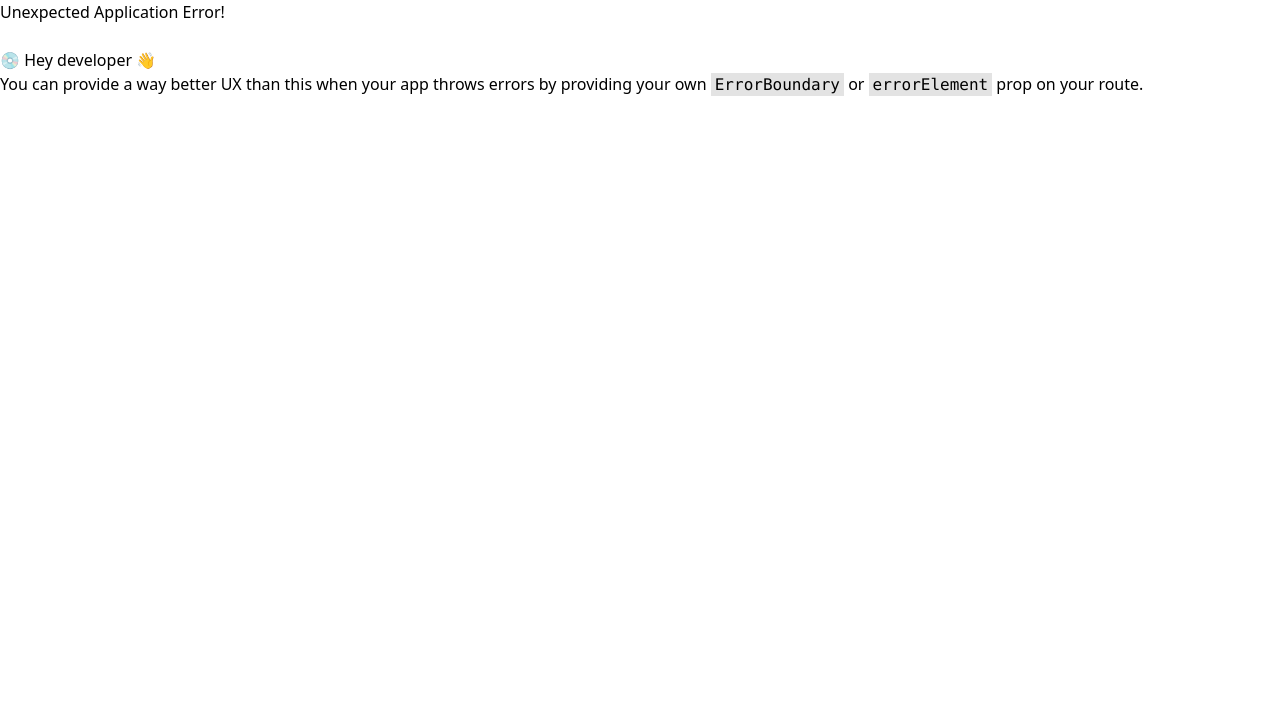
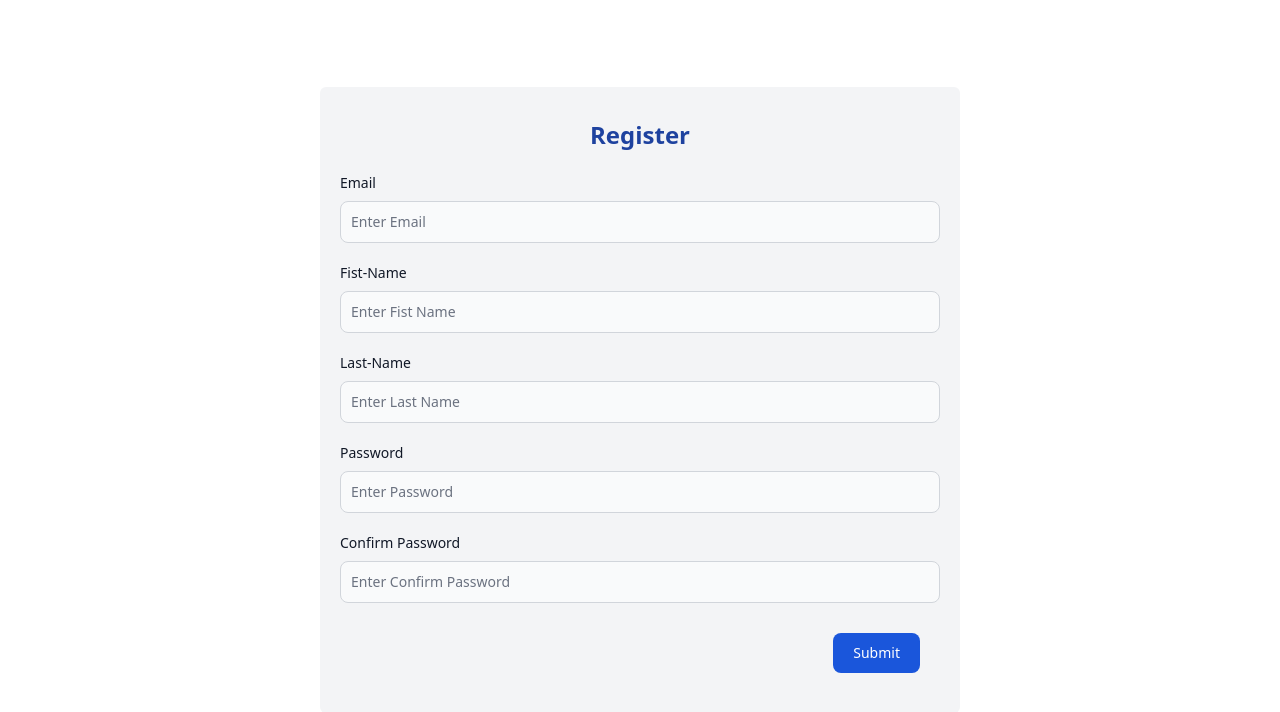
Before and after one commit to Nimith-Oeun/React-Js, a React (Vite) app: page /Register in a window 1280 px wide. Before the commit this address had no page. Shown: the top 712 px of the page. Built offline with nearby package versions, Linux system fonts and the light colour scheme.

Commit message:
Update Register

```diff
--- a/package.json
+++ b/package.json
@@ -20,7 +20,8 @@
     "react-dom": "^18.2.0",
     "react-router-dom": "^6.23.1",
     "sort-by": "^0.0.2",
-    "yub": "^0.11.1"
+    "yub": "^0.11.1",
+    "yup": "^1.4.0"
   },
   "devDependencies": {
     "@types/react": "^18.2.66",
--- a/src/page/auth/Register.jsx
+++ b/src/page/auth/Register.jsx
@@ -1,30 +1,167 @@
-import React from 'react'
-import { Formik, Form, Field, ErrorMessage } from 'formik';
-import * as Yup from 'yup';
-
+import React from "react";
+import { Formik, Form, Field, ErrorMessage } from "formik";
+import * as Yup from "yup";
+const passwordRegex = /^(?=.*[a-z])(?=.*[A-Z])(?=.*\d)(?=.*[@$!%*?&])[A-Za-z\d@$!%*?&]{8,}$/ ;
 
 const validationSchema = Yup.object({
-    fist_name : Yup.string().required(" Enter your Fist-Name "),
-    Last_name : Yup.string().required(" Enter youy Last-Name "),
-    email: Yup.string().email(" Invalid Email").required("Enter your Email"),
-    password1: Yup.string().min(8, "Password must be at least 8 characters").required("Required"),
-    password2: Yup.string().oneOf([Yup.ref("password1") , null , "password Must much!!"])
-})
-
+  email: Yup.string().email(" Invalid Email").required("Email is Required!!"),
+  fist_name: Yup.string().required(" Fist-Name is Required!! "),
+  Last_name: Yup.string().required(" List-Name is Required!! "),
+  password1: Yup.string()
+    .min(8, "Password must be at least 8 characters") //.matches(passwordRegex , "Password must be at least 8 charector, an upercase, an number, an lowercase, an spacial charecter ") if use passwordRegex we must replace on mine.
+    .required("Password is Required!!"),
+  password2: Yup.string()
+  .oneOf([Yup.ref("password1"),null],"password Must much!!",)
+  .required("Confirm Password is Required!!")
+  //.matches(passwordRegex , "Password must be at least 8 charector, an upercase, an number, an lowercase, an spacial charecter ")
+});
 
 export default function Register() {
   return (
-    <section>
-        <Formik
-            initialValues={{
-                fist_name : "",
-                Last_name : "",
-                email : "",
-                password1 : "",
-                password2 :"",
-            }}
-        >
-        </Formik>
+    <section className="flex justify-center items-center h-screen">
+      <Formik
+        initialValues={{
+          email: "",
+          fist_name: "",
+          Last_name: "",
+          password1: "",
+          password2: "",
+        }}
+        validationSchema={validationSchema}
+        onSubmit={(value ,  {setSubmitting , resetForm})  => {
+          setSubmitting(false);
+          resetForm();
+          console.log(value);
+        }}
+      >
+        {(isSumitting) => {
+          return (
+            <Form className="w-1/2 bg-gray-100 p-[20px] rounded-md">
+              <h1 className="text-2xl text-blue-800 font-semibold text-center">
+                Register
+              </h1>
+              {/* Email */}
+              <div className="py-[10px]">
+                <label
+                  htmlFor="email"
+                  className="block mb-2 text-sm font-medium text-gray-900 dark:text-white"
+                >
+                  Email
+                </label>
+                <Field
+                  type="email"
+                  id="email"
+                  name="email"
+                  placeholder="Enter Email"
+                  className="bg-gray-50 border border-gray-300 text-gray-900 text-sm rounded-lg focus:ring-blue-500 focus:border-blue-500 block w-full p-2.5 dark:bg-gray-700 dark:border-gray-600 dark:placeholder-gray-400 dark:text-white dark:focus:ring-blue-500 dark:focus:border-blue-500"
+                />
+
+                {/* Set Errormessage */}
+                <ErrorMessage name="email">
+                  {msg => <div className="text-red-700 text-[14px]">{msg}</div>}
+                </ErrorMessage>
+
+              </div >
+
+              {/* fist-name */}
+              <div className="py-[10px]">
+                <label
+                  htmlFor="fist_name"
+                  className="block mb-2 text-sm font-medium text-gray-900 dark:text-white"
+                >
+                  Fist-Name
+                </label>
+                <Field
+                  type="text"
+                  id="fist_name"
+                  name="fist_name"
+                  placeholder="Enter Fist Name"
+                  className="bg-gray-50 border border-gray-300 text-gray-900 text-sm rounded-lg focus:ring-blue-500 focus:border-blue-500 block w-full p-2.5 dark:bg-gray-700 dark:border-gray-600 dark:placeholder-gray-400 dark:text-white dark:focus:ring-blue-500 dark:focus:border-blue-500"
+                />
+
+                {/* Set Errormessage */}
+                <ErrorMessage name="fist_name">
+                  {msg => <div className="text-red-700 text-[14px]">{msg}</div>}
+                </ErrorMessage>
+
+              </div>
+
+              {/* last-name */}
+              <div className="py-[10px]">
+                <label
+                  htmlFor="Last_name"
+                  className="block mb-2 text-sm font-medium text-gray-900 dark:text-white"
+                >
+                  Last-Name
+                </label>
+                <Field
+                  type="text"
+                  id="Last_name"
+                  name="Last_name"
+                  placeholder="Enter Last Name"
+                  className="bg-gray-50 border border-gray-300 text-gray-900 text-sm rounded-lg focus:ring-blue-500 focus:border-blue-500 block w-full p-2.5 dark:bg-gray-700 dark:border-gray-600 dark:placeholder-gray-400 dark:text-white dark:focus:ring-blue-500 dark:focus:border-blue-500"
+                />
+
+                {/* Set Errormessage */}
+                <ErrorMessage name="Last_name">
+                  {msg => <div className="text-red-700 text-[14px]">{msg}
+                </div>}</ErrorMessage>
+
+              </div>
+
+              {/* Password1 */}
+              <div className="py-[10px]">
+                <label
+                  htmlFor="password1"
+                  className="block mb-2 text-sm font-medium text-gray-900 dark:text-white"
+                >
+                  Password
+                </label>
+                <Field
+                  type="password"
+                  id="password1"
+                  name="password1"
+                  placeholder="Enter Password"
+                  className="bg-gray-50 border border-gray-300 text-gray-900 text-sm rounded-lg focus:ring-blue-500 focus:border-blue-500 block w-full p-2.5 dark:bg-gray-700 dark:border-gray-600 dark:placeholder-gray-400 dark:text-white dark:focus:ring-blue-500 dark:focus:border-blue-500"
+                />
+
+                {/* Set Errormessage */}
+                <ErrorMessage name="password1">
+                  {msg => <div className="text-red-700 text-[14px]">{msg}</div>}
+                </ErrorMessage>
+
+              </div>
+
+              {/* Password2 or confirm password */}
+              <div className="py-[10px]">
+                <label
+                  htmlFor="password2"
+                  className="block mb-2 text-sm font-medium text-gray-900 dark:text-white"
+                >
+                  Confirm Password
+                </label>
+                <Field
+                  type="password"
+                  id="password2"
+                  name="password2"
+                  placeholder="Enter Confirm Password"
+                  class="bg-gray-50 border border-gray-300 text-gray-900 text-sm rounded-lg focus:ring-blue-500 focus:border-blue-500 block w-full p-2.5 dark:bg-gray-700 dark:border-gray-600 dark:placeholder-gray-400 dark:text-white dark:focus:ring-blue-500 dark:focus:border-blue-500"
+                />
+
+                {/* Set Errormessage */}
+                <ErrorMessage name="password2">
+                  {msg => <div className="text-red-700 text-[14px]">{msg}</div>}
+                </ErrorMessage>
+
+              </div>
+
+              <div className="p-[20px] flex justify-end">
+                <button type="submit" className="text-white bg-blue-700 hover:bg-blue-800 focus:ring-4 focus:outline-none focus:ring-blue-300 font-medium rounded-lg text-sm w-full sm:w-auto px-5 py-2.5 text-center dark:bg-blue-600 dark:hover:bg-blue-700 dark:focus:ring-blue-800">Submit</button>
+              </div>
+            </Form>
+          )
+        }}
+      </Formik>
     </section>
-  )
+  );
 }
```
Also changed, not shown: src/main.jsx (+5 -4 lines), 1 other file (tests, documents, lock files or other folders).
